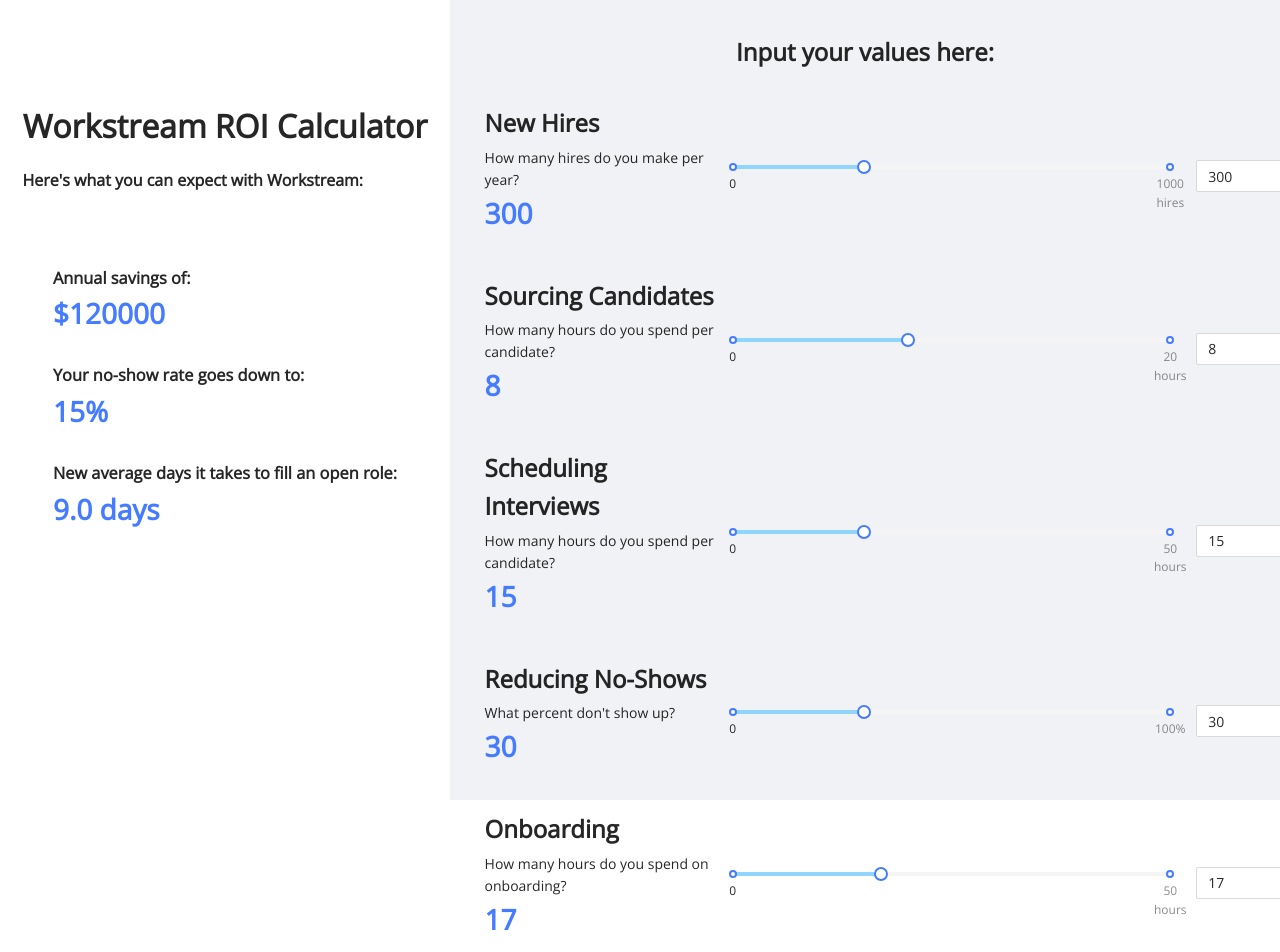
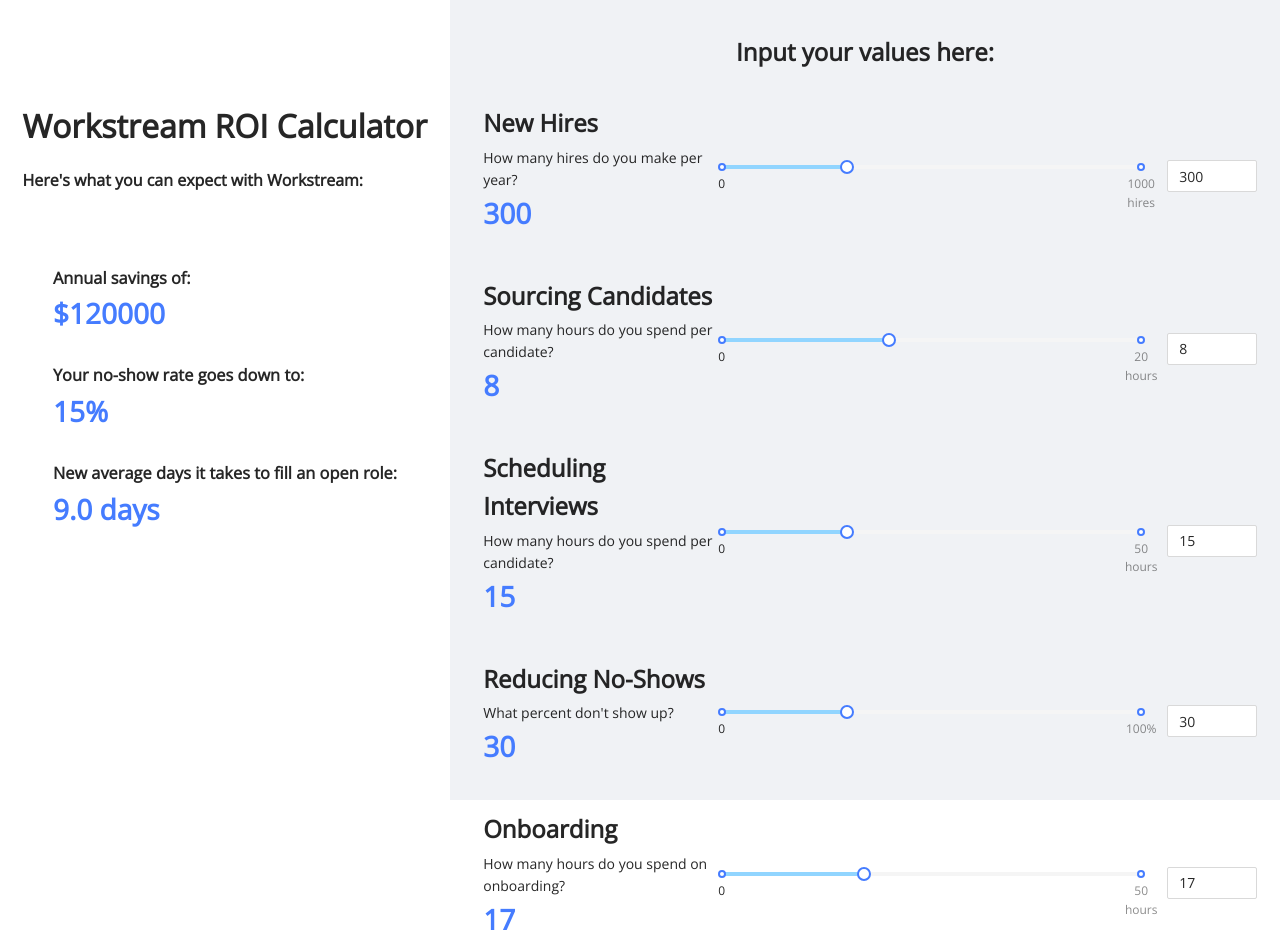
Before and after one commit to ailanthustng/workstream-roi, a React (Create React App) app: page / in a window 1280 px wide. Shown: the top 952 px of the page. Built offline with nearby package versions, Linux system fonts and the light colour scheme.

Commit message:
Add responsiveness for mobile phones

```diff
--- a/package.json
+++ b/package.json
@@ -2,13 +2,19 @@
   "name": "roi",
   "version": "0.1.0",
   "private": true,
+  "engines": {
+    "npm": "6.14.8",
+    "node": "12.19.0"
+  },
   "dependencies": {
+    "@ant-design/icons": "^4.3.0",
     "@reduxjs/toolkit": "^1.4.0",
     "@testing-library/jest-dom": "^4.2.4",
     "@testing-library/react": "^9.5.0",
     "@testing-library/user-event": "^7.2.1",
     "antd": "^4.8.2",
     "react": "^17.0.1",
+    "react-device-detect": "^1.14.0",
     "react-dom": "^17.0.1",
     "react-redux": "^7.2.2",
     "react-scripts": "4.0.0",
--- a/src/App.js
+++ b/src/App.js
@@ -1,20 +1,39 @@
-import React from 'react';
-import ROICalculator from "./features/ROICalculator/ROICalculator";
-import Display from "./features/ROICalculator/Display";
+import React, {useState} from 'react';
 import { Layout } from 'antd';
 import './App.css';
 import "antd/dist/antd.css";
+import {
+  isMobileOnly
+} from "react-device-detect";
+
+import ROICalculator from "./features/ROICalculator/ROICalculator";
+import Display from "./features/ROICalculator/Display";
+
 
 const { Content, Sider } = Layout;
 
 const App = () => {
+  const [collapsed, setCollapsed] = useState(false)
+
   return (
     <Layout>
-      <Sider theme="light" width="450" className="sider-wrapper" >
-        <Display />
+      <Sider
+        theme="light"
+        className="sider-wrapper"
+        width={isMobileOnly ? window.innerWidth : "450"}
+        collapsedWidth={0}
+        collapsed={collapsed}
+      >
+        <Display
+          setCollapsed={setCollapsed}
+          collapsed={collapsed}
+        />
       </Sider>
       <Content className="content-wrapper">
-        <ROICalculator />
+        <ROICalculator
+          setCollapsed={setCollapsed}
+          collapsed={collapsed}
+        />
       </Content>
     </Layout>
   );
--- a/src/features/ROICalculator/Display.js
+++ b/src/features/ROICalculator/Display.js
@@ -1,6 +1,10 @@
 import React from 'react';
-import { Row, Col } from 'antd';
+import { Row, Col, Button } from 'antd';
+import { RightOutlined } from '@ant-design/icons';
 import { useSelector } from 'react-redux';
+import {
+  isMobileOnly
+} from "react-device-detect";
 import {
   selectHires,
   selectCandidates,
@@ -13,7 +17,7 @@
 import './display.css'
 
 
-const Display = () => {
+const Display = ({setCollapsed, collapsed}) => {
   const hires = useSelector(selectHires);
   const candidates = useSelector(selectCandidates);
   const interviews = useSelector(selectInterviews);
@@ -39,8 +43,24 @@
 
   return (
     <Row className="display-wrapper">
+      {/* Shows only if is a mobile device and is not collapsed */}
+      {isMobileOnly && !collapsed ?
+        <Row className="arrow-wrapper">
+          <h4>Tap on the arrow to access inputs!</h4>
+          <Button
+            type="primary"
+            shape="circle"
+            icon={<RightOutlined rotate={collapsed ? 0 : 180}/>}
+            size="large"
+            onClick={() => setCollapsed(true)}
+          />
+        </Row>
+      : "" }
+      {/* Hides the content when collapsed so that transition looks smoother. */}
+      {!collapsed ?
+        <>
           <Row>
-        <Col span={24} className="header-wrapper">
+            <Col span={24} className={`header-wrapper ${isMobileOnly ? "header-wrapper-mobile" : ""}`}>
               <h1>Workstream ROI Calculator</h1>
             </Col>
             <Col span={24} className="subheader-wrapper">
@@ -52,6 +72,9 @@
             <h1>Your no-show rate goes down to: <p>{calculateNoShowRate()}%</p></h1>
             <h1>New average days it takes to fill an open role: <p>{calculateAvgDays()} days</p></h1>
           </Col>
+        </>
+        : ""
+      }
     </Row>
   )
 }
--- a/src/features/ROICalculator/ROICalculator.css
+++ b/src/features/ROICalculator/ROICalculator.css
@@ -5,6 +5,13 @@
     width: 100%;
     height: 100%;
     padding: 4% 0;
+}
+
+.open-arrow-wrapper {
+    position: absolute;
+    left: 5%;
+    top: 3%;
+    z-index: 99;
 }
 
 .header-wrapper span {
@@ -22,7 +29,7 @@
     align-items: center;
     justify-content: center;
     width: 100%;
-    margin-bottom: 2em;
+    margin: 0 2% 2em 2%;
 }
 
 .row-wrapper h1 {
--- a/src/features/ROICalculator/ROICalculator.js
+++ b/src/features/ROICalculator/ROICalculator.js
@@ -1,5 +1,9 @@
 import React from 'react';
-import { Row, Col, Slider, InputNumber } from 'antd';
+import { Row, Col, Slider, InputNumber, Button } from 'antd';
+import { RightOutlined } from '@ant-design/icons';
+import {
+  isMobileOnly,
+} from "react-device-detect";
 import { useDispatch, useSelector } from 'react-redux';
 import {
   setHires,
@@ -20,7 +24,7 @@
 import './ROICalculator.css'
 import marks from './sliderMarks'
 
-const ROICalculator = () => {
+const ROICalculator = ({collapsed, setCollapsed}) => {
   const dispatch = useDispatch();
 
   /*
@@ -61,19 +65,31 @@
 
   return (
     <Row className="roi-wrapper">
+      {/* Shows only if is a mobile device and is collapsed */}
+      {isMobileOnly && collapsed ?
+        <Row className="open-arrow-wrapper">
+          <Button
+            type="primary"
+            shape="circle"
+            icon={<RightOutlined />}
+            size="large"
+            onClick={() => setCollapsed(false)}
+          />
+        </Row>
+        : "" }
       <Row className="row-wrapper">
         <h1>Input your values here:</h1>
       </Row>
       <Row className="row-wrapper">
-        <Col span={7}>
+        <Col span={7} xs={7}>
           <h1>New Hires</h1>
           <p>How many hires do you make per year?</p>
           <h2>{hires ? hires : 0}</h2>
         </Col>
-        <Col span={13}>
+        <Col span={13} xs={13}>
           <Slider min={0} max={1000} marks={marks.hiresMark} onChange={value => dispatch(setHires(value))} value={hires} />
         </Col>
-        <Col span={2} style={{paddingLeft: "20px"}}>
+        <Col span={2} xs={3} style={{paddingLeft: "20px"}}>
           <InputNumber
             min={0}
             max={1000}
@@ -83,15 +99,15 @@
         </Col>
       </Row>
       <Row className="row-wrapper">
-        <Col span={7}>
+        <Col span={7} xs={7}>
           <h1>Sourcing Candidates</h1>
           <p>How many hours do you spend per candidate?</p>
           <h2>{candidates ? candidates : 0}</h2>
         </Col>
-        <Col span={13}>
+        <Col span={13} xs={13}>
           <Slider min={0} max={20} marks={marks.candidateMark} onChange={value => dispatch(setCandidates(value))} value={candidates} />
         </Col>
-        <Col span={2} style={{paddingLeft: "20px"}}>
+        <Col span={2} xs={3} style={{paddingLeft: "20px"}}>
           <InputNumber
             min={0}
             max={20}
@@ -101,15 +117,15 @@
         </Col>
       </Row>
       <Row className="row-wrapper">
-        <Col span={7}>
+        <Col span={7} xs={7}>
           <h1>Scheduling Interviews</h1>
           <p>How many hours do you spend per candidate?</p>
           <h2>{interviews ? interviews : 0}</h2>
         </Col>
-        <Col span={13}>
+        <Col span={13} xs={13}>
           <Slider min={0} max={50} marks={marks.interviewMark} onChange={value => dispatch(setInterviews(value))} value={interviews} />
         </Col>
-        <Col span={2} style={{paddingLeft: "20px"}}>
+        <Col span={2} xs={3} style={{paddingLeft: "20px"}}>
           <InputNumber
             min={0}
             max={50}
@@ -119,15 +135,15 @@
         </Col>
       </Row>
       <Row className="row-wrapper">
-        <Col span={7}>
+        <Col span={7} xs={7}>
           <h1>Reducing No-Shows</h1>
           <p>What percent don't show up?</p>
           <h2>{noShows ? noShows : 0}</h2>
         </Col>
-        <Col span={13}>
+        <Col span={13} xs={13}>
           <Slider min={0} max={100} marks={marks.noShowMark} onChange={value => dispatch(setNoShows(value))} value={noShows} />
         </Col>
-        <Col span={2} style={{paddingLeft: "20px"}}>
+        <Col span={2} xs={3} style={{paddingLeft: "20px"}}>
           <InputNumber
             min={0}
             max={100}
@@ -137,15 +153,15 @@
         </Col>
       </Row>
       <Row className="row-wrapper">
-        <Col span={7}>
+        <Col span={7} xs={7}>
           <h1>Onboarding</h1>
           <p>How many hours do you spend on onboarding?</p>
           <h2>{onboarding ? onboarding : 0}</h2>
         </Col>
-        <Col span={13}>
+        <Col span={13} xs={13}>
           <Slider min={0} max={50} marks={marks.onboardingMark} onChange={value => dispatch(setOnboarding(value))} value={onboarding} />
         </Col>
-        <Col span={2} style={{paddingLeft: "20px"}}>
+        <Col span={2} xs={3} style={{paddingLeft: "20px"}}>
           <InputNumber
             min={0}
             max={50}
@@ -155,15 +171,15 @@
         </Col>
       </Row>
       <Row className="row-wrapper">
-        <Col span={7}>
+        <Col span={7} xs={7}>
           <h1>Days to Hire</h1>
           <p>How many days does it take to fill a role?</p>
           <h2>{days ? days : 0}</h2>
         </Col>
-        <Col span={13}>
+        <Col span={13} xs={13}>
           <Slider min={0} max={100} marks={marks.daysMark} onChange={value => dispatch(setDays(value))} value={days} />
         </Col>
-        <Col span={2} style={{paddingLeft: "20px"}}>
+        <Col span={2} xs={3} style={{paddingLeft: "20px"}}>
           <InputNumber
             min={0}
             max={100}
@@ -173,15 +189,15 @@
         </Col>
       </Row>
       <Row className="row-wrapper">
-        <Col span={7}>
+        <Col span={7} xs={7}>
           <h1>Costs</h1>
           <p>How much do you pay your hiring managers per hour?</p>
           <h2>{costs ? costs : 0}</h2>
         </Col>
-        <Col span={13}>
+        <Col span={13} xs={13}>
           <Slider min={0} max={80} marks={marks.costsMark} onChange={value => dispatch(setCosts(value))} value={costs} />
         </Col>
-        <Col span={2} style={{paddingLeft: "20px"}}>
+        <Col span={2} xs={3} style={{paddingLeft: "20px"}}>
           <InputNumber
             min={0}
             max={80}
--- a/src/features/ROICalculator/display.css
+++ b/src/features/ROICalculator/display.css
@@ -1,3 +1,18 @@
+.arrow-wrapper {
+    display: flex;
+    justify-content: flex-end;
+    align-items: center;
+    margin-top: 5%;
+    width: 100%;
+}
+
+.arrow-wrapper h4 {
+    margin: 0;
+    padding-right: 10px;
+    color: gray;
+}
+
+
 .display-wrapper {
     align-items: center;
     justify-content: center;
@@ -17,6 +32,10 @@
     margin-top: 25%;
 }
 
+.header-wrapper-mobile {
+    margin-top: 10%;
+}
+
 .subheader-wrapper span {
     font-weight: bold;
     font-size: 16px;
```
Also changed, not shown: 1 other file (tests, documents, lock files or other folders). Lines whose indentation alone changed are shown as unchanged.
